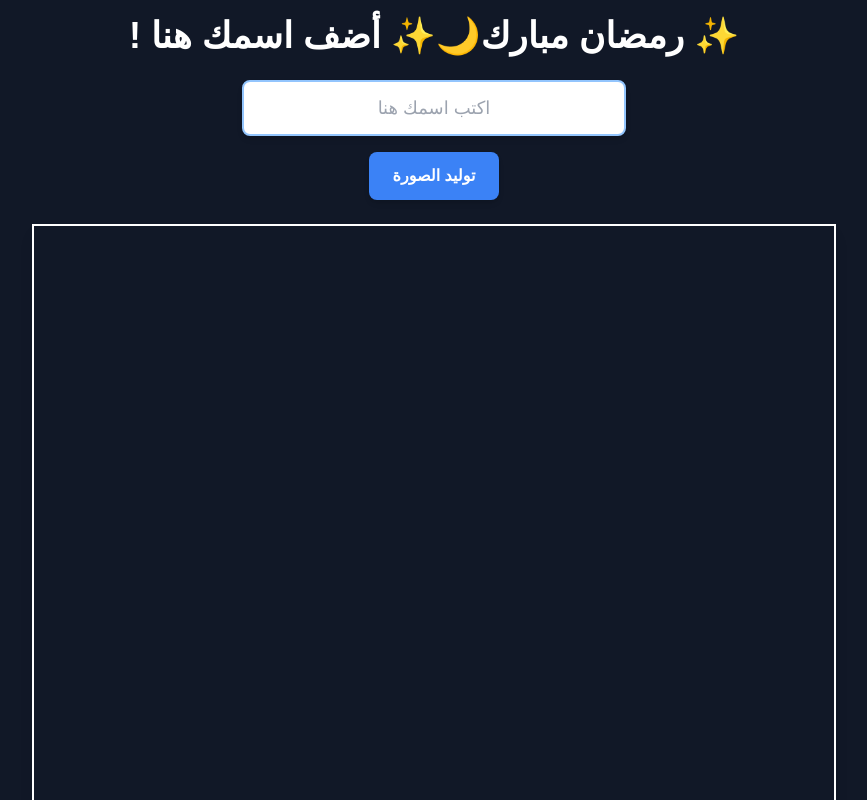
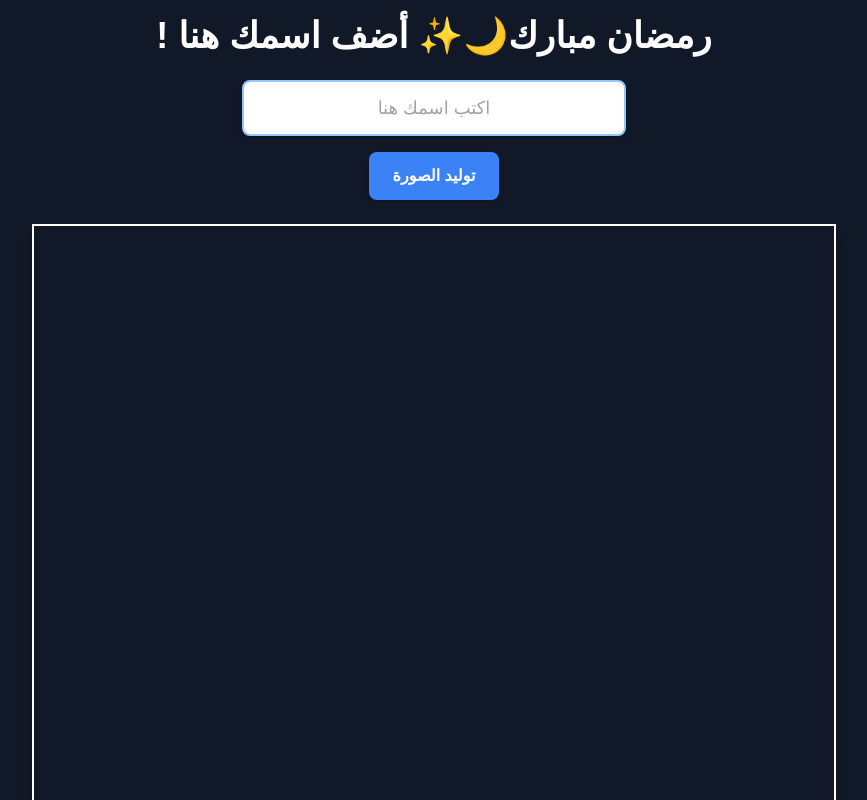
Before and after one commit to SarahAbdulaziz77/simple-header-generator, a Next.js app: page / in a window 1280 px wide. Shown: the top 800 px of the page, without its empty margins (206-1073 px from the left). Built offline with nearby package versions, Linux system fonts and the light colour scheme.

Commit message:
Update page.tsx

```diff
--- a/src/app/page.tsx
+++ b/src/app/page.tsx
@@ -83,7 +83,7 @@ const HomePage = () => {
   return (
     <div className="flex flex-col items-center justify-center min-h-screen bg-gray-900 p-4">
       <h1 className="text-3xl sm:text-4xl font-bold text-white mb-6">
-        ! رمضان مبارك🌙✨ أضف اسمك هنا ✨
+        ! رمضان مبارك🌙✨ أضف اسمك هنا
       </h1>
 
       {/* Input for user text */}
```
